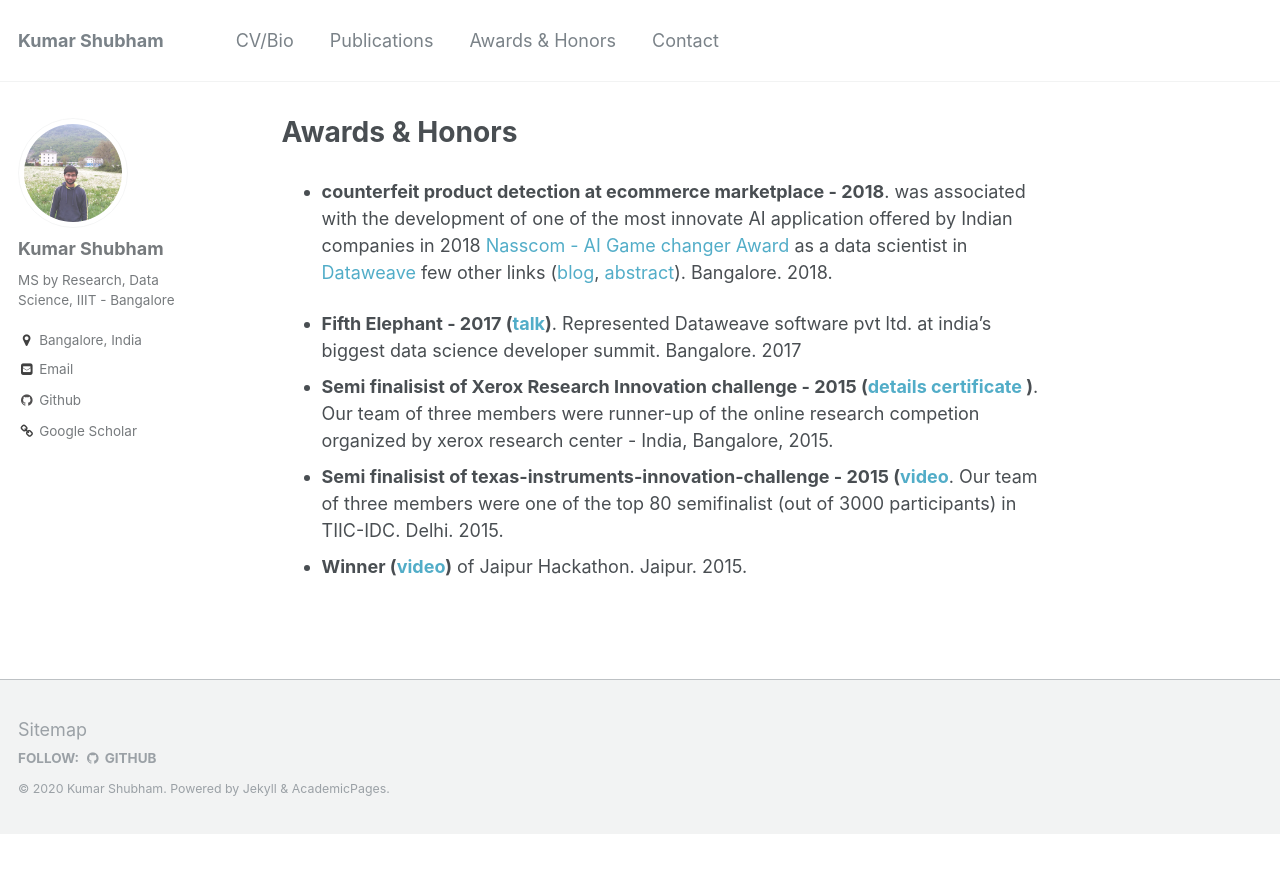
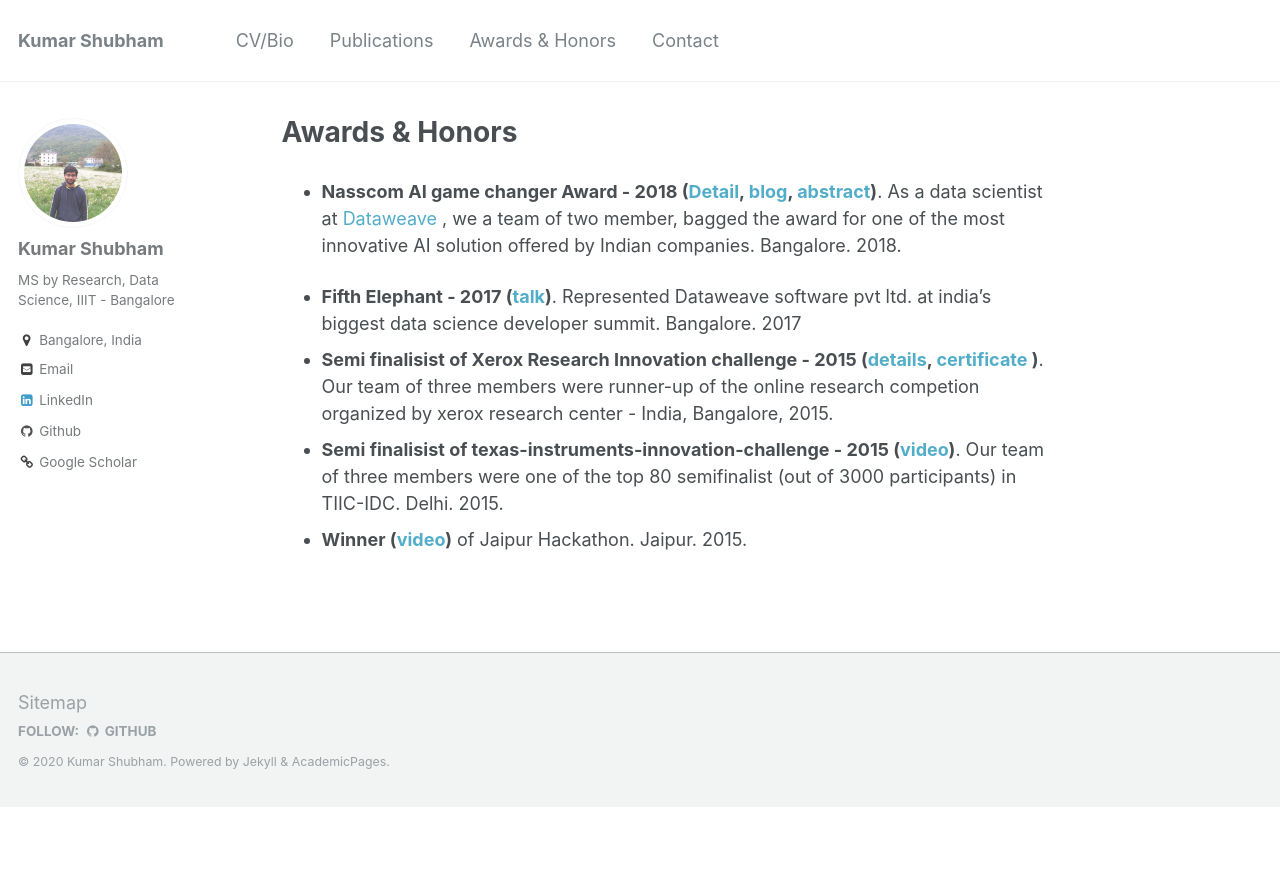
Before and after one commit to kyrs/kyrs.github.io, a Jekyll site: the page built from _pages/awards.md, in a window 1280 px wide. Shown: the top 873 px of the page. Built offline with Jekyll 4.4.1, drawn with Linux system fonts in a browser that asks for light colours.

Commit message:
pushing new changes in award section to git

```diff
--- a/_config.yml
+++ b/_config.yml
@@ -96,7 +96,7 @@ author:
   keybase          :
   instagram        :
   lastfm           :
-  linkedin         :
+  linkedin         : https://www.linkedin.com/in/kumar-shubham-1052836b/
   orcid            :
   pinterest        :
   soundcloud       :
@@ -109,6 +109,7 @@ author:
   xing             :
   youtube          :
   wikipedia        :
+  goodreads        : https://www.goodreads.com/user/show/69308769-kumar-shubham
 
 
 # Reading Files
--- a/_pages/awards.md
+++ b/_pages/awards.md
@@ -5,9 +5,9 @@ permalink: /awards/
 author_profile: true
 ---
 
-* **counterfeit product detection at ecommerce marketplace - 2018**. was associated with the development of one of the most innovate AI application offered by Indian companies in 2018 [Nasscom - AI Game changer Award](https://community.nasscom.in/communities/iot-ai/nasscom-ai-game-changer-awards-best-50-innovative-applications-in-ai.html) as a data scientist in [Dataweave](https://dataweave.com/) few other links ([blog](https://news.developer.nvidia.com/how-ai-is-helping-consumer-brands-detect-and-eliminate-counterfeit-products/), [abstract](http://kyrs.github.io/files/counterfiet.pdf)). Bangalore. 2018.
+* **Nasscom AI game changer Award - 2018 ([Detail](https://community.nasscom.in/communities/iot-ai/nasscom-ai-game-changer-awards-best-50-innovative-applications-in-ai.), [blog](https://news.developer.nvidia.com/how-ai-is-helping-consumer-brands-detect-and-eliminate-counterfeit-products/), [abstract](http://kyrs.github.io/files/counterfiet.pdf))**. As a data scientist at [Dataweave](https://dataweave.com/) , we a team of two member, bagged the award for one of the most innovative AI solution offered by Indian companies. Bangalore. 2018.
 
 * **Fifth Elephant - 2017 ([talk](https://www.youtube.com/watch?v=Gffq_S_od5E))**. Represented Dataweave software pvt ltd. at india's biggest data science developer summit. Bangalore. 2017
-* **Semi finalisist of Xerox Research Innovation challenge - 2015 ([details](https://www.hackerrank.com/xerox-research-innovation-challenge-2015/) [certificate](http://kyrs.github.io/files/xerox_certificate.jpeg) )**.  Our team of three members were runner-up of the online research competion organized by xerox research center - India, Bangalore, 2015.
-* **Semi finalisist of texas-instruments-innovation-challenge - 2015 ([video](https://www.youtube.com/watch?v=wbyoTp0O2eM)**.  Our team of three members were one of the top 80 semifinalist (out of 3000 participants) in TIIC-IDC. Delhi. 2015.
+* **Semi finalisist of Xerox Research Innovation challenge - 2015 ([details](https://www.hackerrank.com/xerox-research-innovation-challenge-2015/), [certificate](http://kyrs.github.io/files/xerox_certificate.jpeg) )**.  Our team of three members were runner-up of the online research competion organized by xerox research center - India, Bangalore, 2015.
+* **Semi finalisist of texas-instruments-innovation-challenge - 2015 ([video](https://www.youtube.com/watch?v=wbyoTp0O2eM))**.  Our team of three members were one of the top 80 semifinalist (out of 3000 participants) in TIIC-IDC. Delhi. 2015.
 * **Winner ([video](https://www.youtube.com/watch?v=UVAbqjEhVgA))**  of Jaipur Hackathon. Jaipur. 2015.
```
